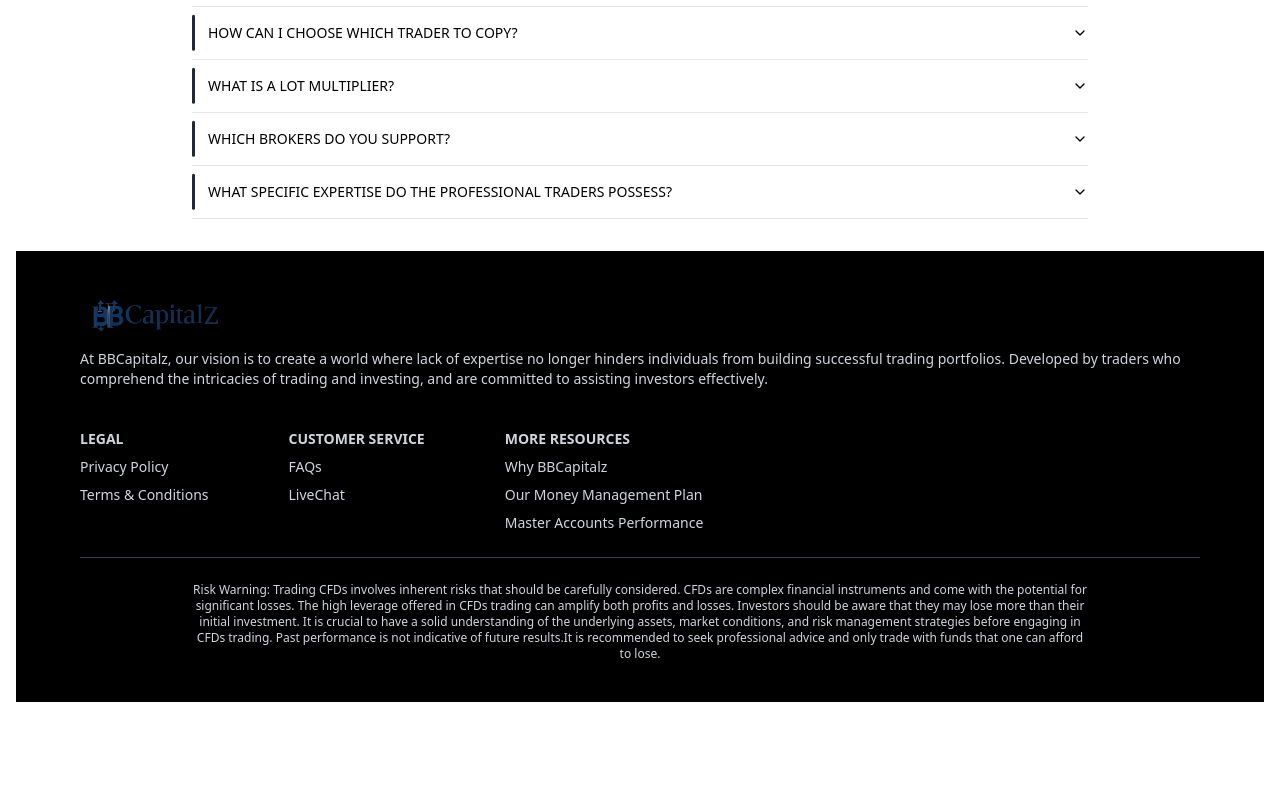
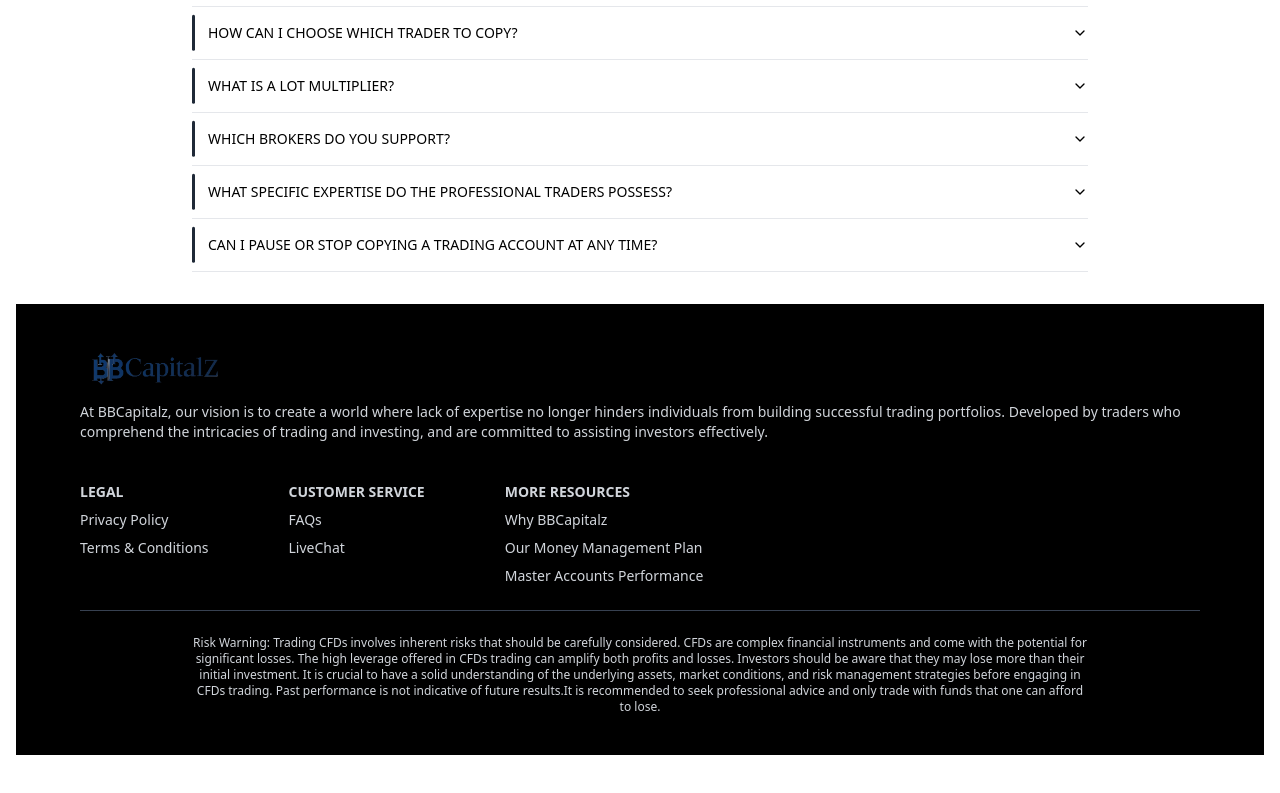
Before and after one commit to frontendninja10/bbcapitalz, a Next.js app: page /faqs in a window 1280 px wide. Shown: the part 760-1553 px from the top of the page. Before the commit the page ends 1518 px from the top, so only its background shows below. Built offline with nearby package versions, Linux system fonts and the light colour scheme.

Commit message:
add faq item

```diff
--- a/app/faqs/page.tsx
+++ b/app/faqs/page.tsx
@@ -230,6 +230,21 @@ export default function FAQS() {
               trading opportunities, and adapt to changing market conditions.
             </AccordionContent>
           </AccordionItem>
+          <AccordionItem value="item-16">
+            <AccordionTrigger>
+              Can I pause or stop copying a trading account at any time?
+            </AccordionTrigger>
+            <AccordionContent>
+              You can pause or stop copying a trading account at any time, but
+              we advise against it to prevent missing out on potential profits,
+              as well as to remind you of the risks involved in trading and the
+              importance of maintaining an emotionally detached approach by
+              investing only what you are willing to lose. And note, regardless
+              of you removing your account from your dashboard, all trades that
+              have been placed on the account are all saved and recorded,so if
+              there is a profit, you will be charged regardless.
+            </AccordionContent>
+          </AccordionItem>
         </Accordion>
       </div>
       <Footer />
```
